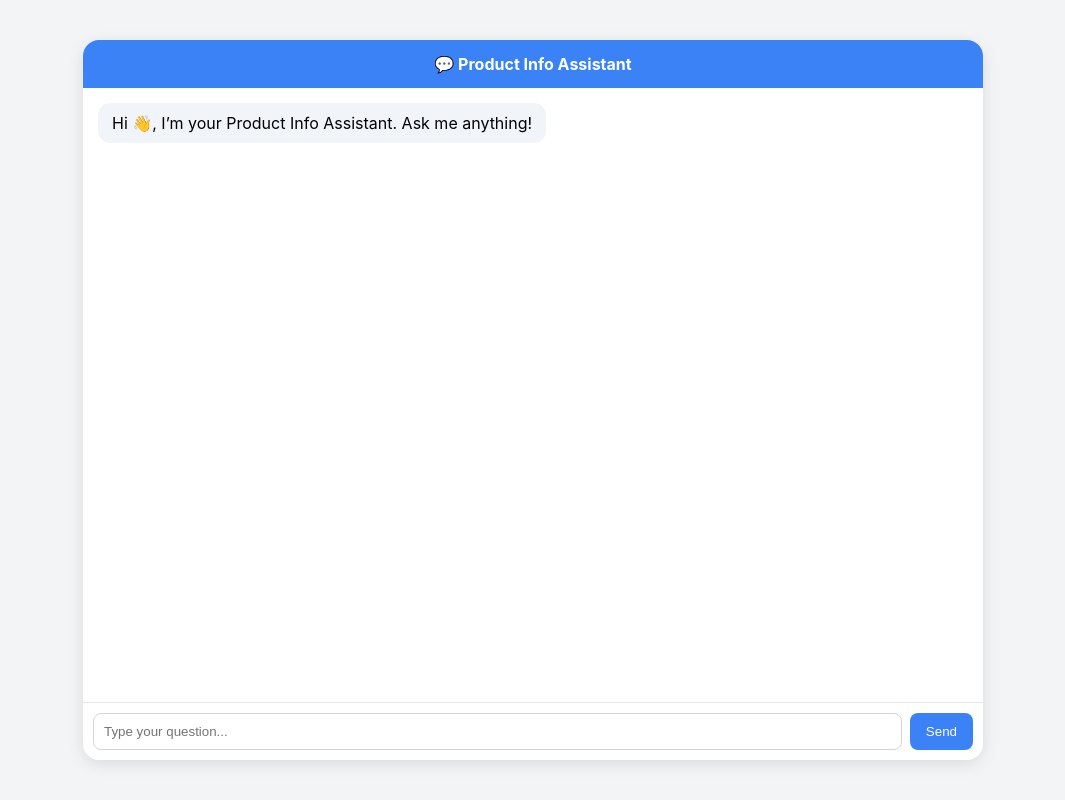
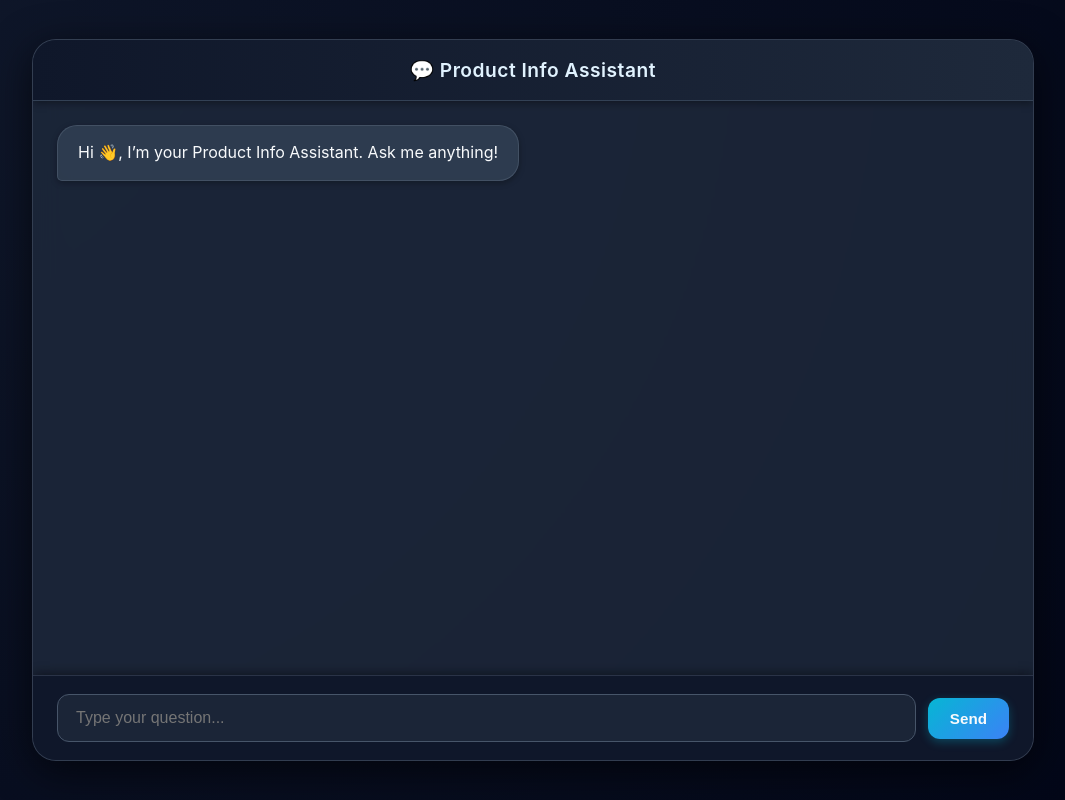
Before and after one commit to Deepak8260/Personal-Care-Chatbot-Using-Fastapi, a plain HTML site: page frontend/index.html in a window 1280 px wide. Shown: the whole page, without its empty margins (107-1172 px from the left). Drawn offline with Linux system fonts and the light colour scheme.

Commit message:
Ui enhanced using dark theme

```diff
--- a/frontend/style.css
+++ b/frontend/style.css
@@ -1,109 +1,199 @@
+/* --- Global Styles --- */
 body {
-  font-family: "Inter", sans-serif;
-  background: #f3f4f6;
+  font-family: "Inter", "Segoe UI", sans-serif;
+  background: radial-gradient(circle at top left, #0f172a, #020617);
   display: flex;
   justify-content: center;
   align-items: center;
   height: 100vh;
   margin: 0;
-}
-
-.chat-container {
-  /* CHANGE 1: Increase overall width to use more screen space */
-  width: 95%;
-
-  /* CHANGE 2: Increase the maximum width to make it feel roomy,
-     but prevent it from being overwhelmingly wide on huge monitors.
-     600px was too small; 800px or 900px is better for an LLM-style feel. */
-  max-width: 900px;
-
-  /* Retain the height as 80vh, but increase the max-height if needed */
-  height: 90vh;            /* Making it 90% of the viewport height */
-
-  background: white;
-  border-radius: 16px;
-  display: flex;
-  flex-direction: column;
-  box-shadow: 0 4px 16px rgba(0, 0, 0, 0.1);
+  color: #e2e8f0;
   overflow: hidden;
 }
 
-header {
-  background: #3b82f6;
-  color: white;
-  text-align: center;
-  padding: 14px;
-  font-weight: bold;
+/* --- Chat Container --- */
+.chat-container {
+  width: 90vw;
+  height: 90vh;
+  max-width: 1000px;
+  max-height: 900px;
+  background: rgba(30, 41, 59, 0.85);
+  border-radius: 24px;
+  box-shadow: 0 10px 40px rgba(0, 0, 0, 0.6);
+  display: flex;
+  flex-direction: column;
+  overflow: hidden;
+  backdrop-filter: blur(15px);
+  border: 1px solid rgba(148, 163, 184, 0.2);
+  animation: fadeIn 0.5s ease-in-out;
 }
 
+/* --- Header --- */
+header {
+  background: linear-gradient(90deg, #0f172a, #1e293b);
+  color: #e0f2fe;
+  text-align: center;
+  padding: 18px 0;
+  font-weight: 600;
+  font-size: 1.2rem;
+  letter-spacing: 0.5px;
+  border-bottom: 1px solid #334155;
+  box-shadow: 0 2px 8px rgba(0, 0, 0, 0.4);
+}
+
+/* --- Chat Box --- */
 .chat-box {
   flex: 1;
-  padding: 15px;
+  padding: 24px;
   overflow-y: auto;
   display: flex;
   flex-direction: column;
-  gap: 10px;
+  gap: 16px;
+  scroll-behavior: smooth;
 }
 
+/* Scrollbar styling */
+.chat-box::-webkit-scrollbar {
+  width: 8px;
+}
+.chat-box::-webkit-scrollbar-thumb {
+  background: linear-gradient(180deg, #06b6d4, #3b82f6);
+  border-radius: 10px;
+}
+.chat-box::-webkit-scrollbar-track {
+  background: #1e293b;
+}
+
+/* --- Messages --- */
 .message {
-  padding: 10px 14px;
-  border-radius: 12px;
-  max-width: 80%;
-  animation: fadeIn 0.3s ease;
+  padding: 14px 20px;
+  border-radius: 20px;
+  max-width: 75%;
+  line-height: 1.6;
+  animation: slideUp 0.3s ease;
+  word-wrap: break-word;
+  backdrop-filter: blur(8px);
+  box-shadow: 0 2px 6px rgba(0, 0, 0, 0.3);
 }
 
 .message.user {
-  background: #e0f2fe;
   align-self: flex-end;
+  background: linear-gradient(135deg, #4f46e5, #6366f1);
+  color: #fff;
+  border-bottom-right-radius: 5px;
 }
 
 .message.bot {
-  background: #f1f5f9;
   align-self: flex-start;
+  background: rgba(51, 65, 85, 0.8);
+  color: #f8fafc;
+  border-bottom-left-radius: 5px;
+  border: 1px solid rgba(148, 163, 184, 0.2);
 }
 
+/* --- Input Bar --- */
 .chat-input {
+  position: relative;
   display: flex;
-  border-top: 1px solid #e5e7eb;
-  padding: 10px;
+  align-items: center;
+  padding: 18px 24px;
+  background: rgba(15, 23, 42, 0.95);
+  border-top: 1px solid rgba(148, 163, 184, 0.2);
+  box-shadow: 0 -2px 10px rgba(0, 0, 0, 0.4);
 }
 
 .chat-input input {
   flex: 1;
-  padding: 10px;
-  border: 1px solid #d1d5db;
-  border-radius: 8px;
+  padding: 14px 18px;
+  background: rgba(30, 41, 59, 0.8);
+  border: 1px solid #475569;
+  border-radius: 12px;
+  color: #e2e8f0;
+  outline: none;
+  font-size: 1rem;
+  transition: all 0.2s ease;
 }
 
+.chat-input input:focus {
+  border-color: #06b6d4;
+  box-shadow: 0 0 0 3px rgba(6, 182, 212, 0.4);
+  background: rgba(15, 23, 42, 0.9);
+}
+
+/* --- Send Button --- */
 .chat-input button {
-  background: #3b82f6;
-  color: white;
+  background: linear-gradient(135deg, #06b6d4, #3b82f6);
+  color: #f8fafc;
   border: none;
-  border-radius: 8px;
-  margin-left: 8px;
-  padding: 0 16px;
+  border-radius: 12px;
+  padding: 12px 22px;
+  margin-left: 12px;
+  font-weight: 600;
+  font-size: 0.95rem;
   cursor: pointer;
+  transition: all 0.25s ease;
+  box-shadow: 0 3px 10px rgba(6, 182, 212, 0.3);
 }
 
 .chat-input button:hover {
-  background: #2563eb;
+  transform: scale(1.05);
+  box-shadow: 0 5px 15px rgba(59, 130, 246, 0.4);
 }
 
-.spinner {
-  border: 3px solid #eee;
-  border-top: 3px solid #3b82f6;
-  border-radius: 50%;
-  width: 18px;
-  height: 18px;
-  animation: spin 1s linear infinite;
+.chat-input button:active {
+  transform: scale(0.98);
 }
 
+/* --- Spinner --- */
+.spinner {
+  border: 4px solid rgba(71, 85, 105, 0.4);
+  border-top: 4px solid #06b6d4;
+  border-radius: 50%;
+  width: 22px;
+  height: 22px;
+  animation: spin 1s linear infinite;
+  align-self: center;
+}
+
+/* --- Animations --- */
 @keyframes spin {
   0% { transform: rotate(0); }
   100% { transform: rotate(360deg); }
 }
 
 @keyframes fadeIn {
-  from { opacity: 0; transform: translateY(5px); }
+  from { opacity: 0; transform: scale(0.98); }
+  to { opacity: 1; transform: scale(1); }
+}
+
+@keyframes slideUp {
+  from { opacity: 0; transform: translateY(10px); }
   to { opacity: 1; transform: translateY(0); }
 }
+
+/* --- Typing Indicator --- */
+.typing-indicator {
+  display: flex;
+  align-items: center;
+  gap: 4px;
+}
+
+.typing-indicator span {
+  width: 6px;
+  height: 6px;
+  background: #06b6d4;
+  border-radius: 50%;
+  animation: blink 1.4s infinite both;
+}
+
+.typing-indicator span:nth-child(2) {
+  animation-delay: 0.2s;
+}
+.typing-indicator span:nth-child(3) {
+  animation-delay: 0.4s;
+}
+
+@keyframes blink {
+  0%, 80%, 100% { opacity: 0; transform: translateY(0); }
+  40% { opacity: 1; transform: translateY(-4px); }
+}
```
